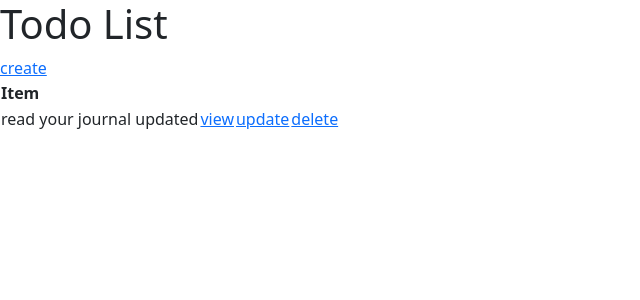
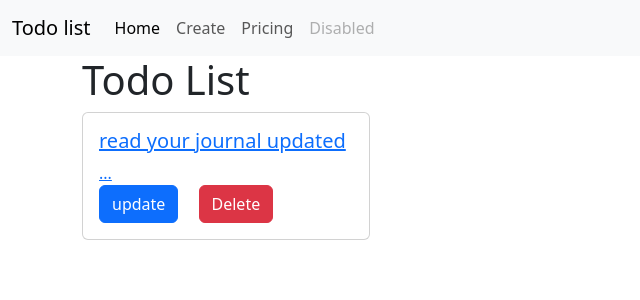
Before and after one commit to Harixomxsingh/30daysDjangochallange, a Django app: page /todo/ in a window 1280 px wide. Shown: the top 300 px of the page, without its empty margins (0-640 px from the left). Run offline with Django 4.2, Linux system fonts and the light colour scheme; data comes from the database, SQL or seed files in the repository; both versions use the stored data as it was after the commit.

Commit message:
just commiting i don't know what is this

```diff
--- a/crash-course/Megaman/todo/templates/base.html
+++ b/crash-course/Megaman/todo/templates/base.html
@@ -12,7 +12,46 @@
     />
   </head>
   <body>
-    {% block body %}{% endblock body %}
+    <header>
+      <nav class="navbar navbar-expand-lg bg-body-tertiary">
+        <div class="container-fluid">
+          <a class="navbar-brand" href="{% url 'tasks'%}">Todo list</a>
+          <button
+            class="navbar-toggler"
+            type="button"
+            data-bs-toggle="collapse"
+            data-bs-target="#navbarNav"
+            aria-controls="navbarNav"
+            aria-expanded="false"
+            aria-label="Toggle navigation"
+          >
+            <span class="navbar-toggler-icon"></span>
+          </button>
+          <div class="collapse navbar-collapse" id="navbarNav">
+            <ul class="navbar-nav">
+              <li class="nav-item">
+                <a
+                  class="nav-link active"
+                  aria-current="page"
+                  href="{% url 'tasks'%}"
+                  >Home</a
+                >
+              </li>
+              <li class="nav-item">
+                <a class="nav-link" href="{% url 'create'%}">Create</a>
+              </li>
+              <li class="nav-item">
+                <a class="nav-link" href="#">Pricing</a>
+              </li>
+              <li class="nav-item">
+                <a class="nav-link disabled" aria-disabled="true">Disabled</a>
+              </li>
+            </ul>
+          </div>
+        </div>
+      </nav>
+    </header>
+    <section class="container">{% block body %}{% endblock body %}</section>
   </body>
   <script
     src="https://cdn.jsdelivr.net/npm/bootstrap@5.3.1/dist/js/bootstrap.bundle.min.js"
--- a/crash-course/Megaman/todo/templates/create.html
+++ b/crash-course/Megaman/todo/templates/create.html
@@ -1,4 +1,6 @@
-{% block title %}Create todo{% endblock title %} {% block body %}
+{% extends 'base.html' %}
+{% block title %}Create todo{% endblock title %}
+{% block body %}
 <h1>Create Todo</h1>
 <a href="{%url 'tasks' %}">todo home</a>
 <form action="" method="post">
--- a/crash-course/Megaman/todo/templates/home.html
+++ b/crash-course/Megaman/todo/templates/home.html
@@ -1,20 +1,21 @@
-{% extends 'base.html' %} {% block title %}Todo list - django{% endblock title%}
+{% extends 'base.html' %}
+{% block title %}Todo list - django{% endblock title%}
 {% block body %}
 <h1>Todo List</h1>
-<a href="{% url 'create' %}">create</a>
-<table>
-  <tr>
-    <th>Item</th>
-  </tr>
-  <tr>
-    {% for task in object %}
-    <td>{{task.title}}</td>
-    <td><a href="{% url 'task' task.id %}">view</a></td>
-    <td><a href="{% url 'update' task.id %}">update</a></td>
-    <td><a href="{% url 'delete' task.id %}">delete</a></td>
-  </tr>
-  {%empty%}
-  <p>there is no todo</p>
-  {% endfor %}
-</table>
+{% for task in object %}
+  <a href="{% url 'task' task.id %}">
+  <div class="card" style="width: 18rem;">
+  <div class="card-body">
+    <h5 class="card-title">{{task.title}}</h5>
+    <p class="card-text">
+      {% if task.description %}{{task.description}}{% else %}...{% endif %}
+    </p>
+    <a href="{% url 'update' task.id %}" class="card-link btn btn-primary">update</a>
+    <a href="{%url 'delete' task.id %}" class="card-link btn btn-danger">Delete</a>
+  </div>
+  </a>
+{% empty %}
+<p>there is no todo</p>
+{% endfor %}
+</div>
 {% endblock body %}
```
Also changed, not shown: crash-course/Megaman/db.sqlite3.
